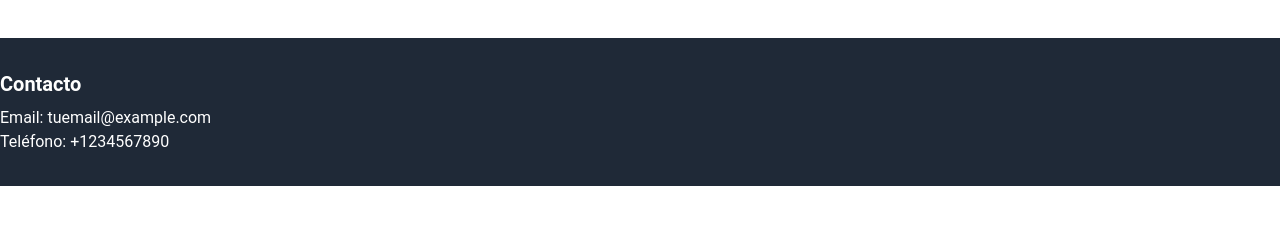
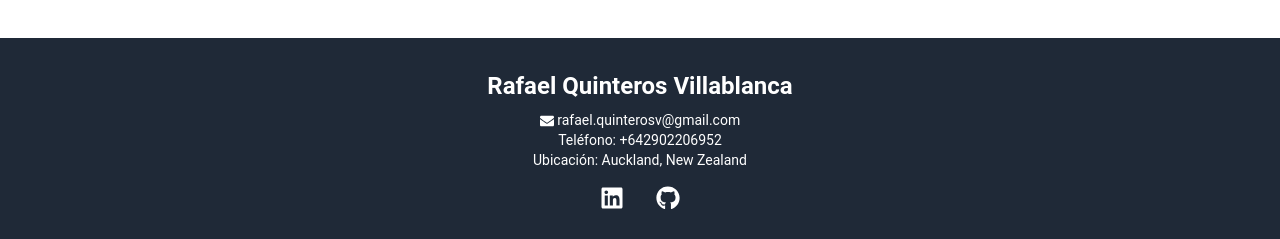
Before and after one commit to rquinterosv/portfolio_2023, a React (Create React App) app in the folder portfolio-react/: page / in a window 1280 px wide. Shown: the part 1314-1553 px from the top of the page. Before the commit the page ends 1500 px from the top, so only its background shows below. Built offline with nearby package versions, Linux system fonts and the light colour scheme; what @react-pdf/renderer would draw is missing.

Commit message:
entrega 1 footer

```diff
--- a/portfolio-react/src/components/Footer.js
+++ b/portfolio-react/src/components/Footer.js
@@ -1,30 +1,31 @@
 import React from 'react';
+import { FaLinkedin, FaGithub, FaEnvelope } from 'react-icons/fa';
 
 const Footer = () => {
   return (
     <footer className="bg-gray-800 text-white py-8">
-      <div className="container mx-auto flex flex-col lg:flex-row items-center justify-between">
-        {/* Información de contacto */}
-        <div className="lg:w-1/3 mb-6 lg:mb-0">
-          <h3 className="text-xl font-bold mb-2">Contacto</h3>
-          <p>Email: tuemail@example.com</p>
-          <p>Teléfono: +1234567890</p>
-          {/* Otra información de contacto */}
-        </div>
-
-        {/* Redes sociales */}
-        <div className="lg:w-2/3 flex justify-center lg:justify-end space-x-4">
-          <a href="URL_FACEBOOK" target="_blank" rel="noopener noreferrer">
-            <i className="fab fa-facebook-square text-2xl"></i>
-          </a>
-          <a href="URL_TWITTER" target="_blank" rel="noopener noreferrer">
-            <i className="fab fa-twitter-square text-2xl"></i>
-          </a>
-          {/* Agrega más enlaces a tus redes sociales */}
+      <div className="container mx-auto text-center lg:text-center">
+        {/* Información personal */}
+        <div className="mx-auto lg:w-2/3">
+          <h2 className="text-2xl font-bold mb-2">Rafael Quinteros Villablanca</h2>
+          <h4 className="text-sm">
+            <FaEnvelope className="inline" /> rafael.quinterosv@gmail.com <br />
+            Teléfono: +642902206952 <br />
+            Ubicación: Auckland, New Zealand
+          </h4>
+          <div className="mt-4 flex justify-center">
+            <a href="enlace-a-linkedin" target="_blank" rel="noopener noreferrer" className="mx-4">
+              <FaLinkedin className="text-2xl" />
+            </a>
+            <a href="enlace-a-github" target="_blank" rel="noopener noreferrer" className="mx-4">
+              <FaGithub className="text-2xl" />
+            </a>
+            {/* Add more social links here */}
+          </div>
         </div>
       </div>
     </footer>
   );
-}
+};
 
 export default Footer;
```
